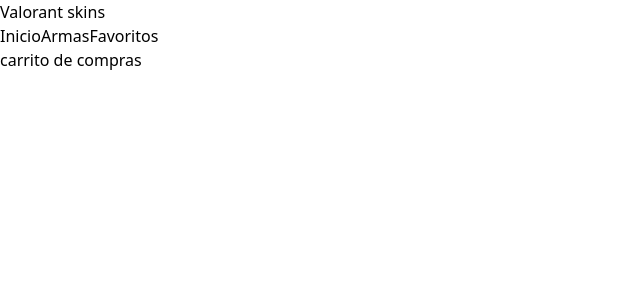
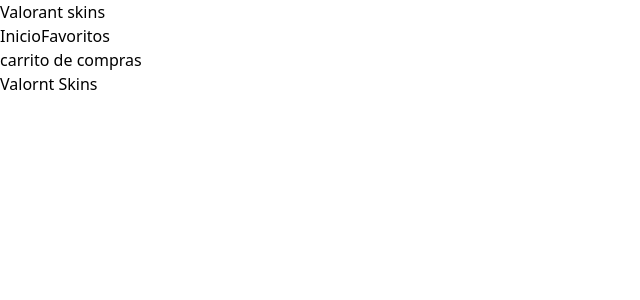
Before and after one commit to VTorresRenteria/PreEntrega1Torres, a React (Vite) app: page / in a window 1280 px wide. Shown: the top 300 px of the page, without its empty margins (0-640 px from the left). Built offline with nearby package versions, Linux system fonts and the light colour scheme.

Commit message:
se agrega item list

```diff
--- a/src/App.jsx
+++ b/src/App.jsx
@@ -1,10 +1,12 @@
 import NavBar from "./components/NavBar.jsx"
+import ItemListContainer from "./components/ItemListContainer.jsx"
 
   function App() {
 
     return (
       <>
         <NavBar/>
+        <ItemListContainer greeting="Valornt Skins"/>
       </>
     )
   }
--- /dev/null
+++ b/src/components/ItemListContainer.jsx
@@ -0,0 +1,9 @@
+const ItemListContainer = ({ greeting }) => {
+    return (
+        <div>
+            <p>{greeting}</p>
+        </div>
+    );
+};
+
+export default ItemListContainer
--- a/src/components/NavBar.jsx
+++ b/src/components/NavBar.jsx
@@ -7,10 +7,9 @@
             <nav className="flex items-center gap-4">
                 <div className="items-center hidden md:flex md:gap-4">
                     <a href="#">Inicio</a>
-                  <a href="#">Armas</a>
                     <a href="#">Favoritos</a>
                 </div>
-              <CartWidget/>
+                <CartWidget />
             </nav>
         </header>
     )
```
Lines whose indentation alone changed are shown as unchanged.
